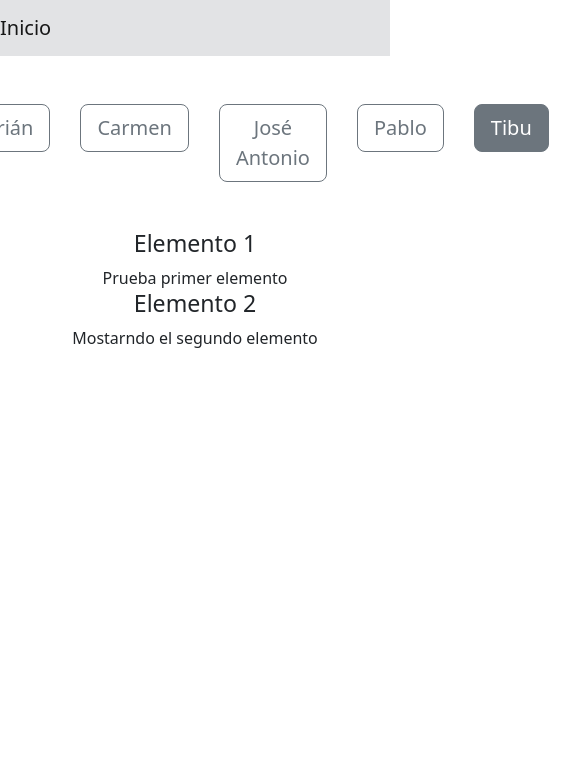
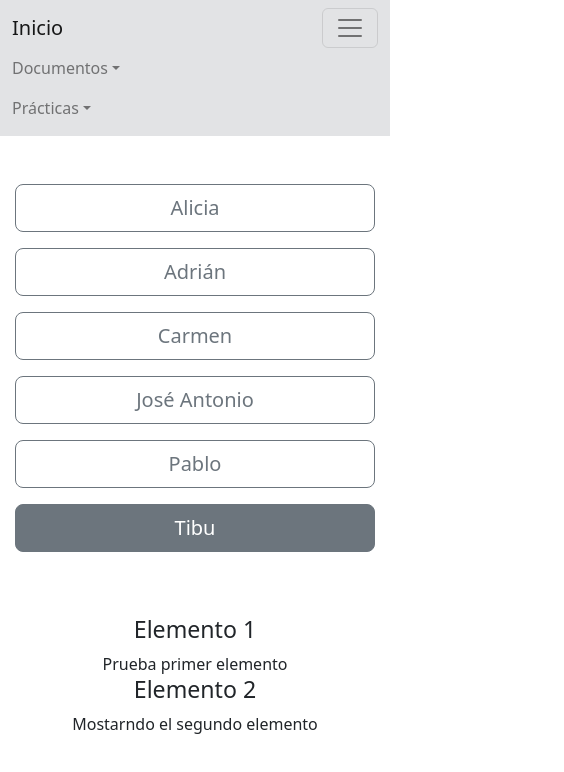
Before and after one commit to tmaygon609/reactGitPageProyect, a React (Create React App) app: page /practica1/tibu in a window 390 px wide. Shown: the top 772 px of the page, 564 px wide, since content can reach past the window. Built offline with nearby package versions, Linux system fonts and the light colour scheme.

Commit message:
responsive

```diff
--- a/src/components/Menu.js
+++ b/src/components/Menu.js
@@ -1,24 +1,26 @@
 import React, { useState } from "react";
 import { NavLink } from "react-router-dom";
-import { Dropdown, DropdownToggle, DropdownMenu, DropdownItem } from 'reactstrap';
+import { Dropdown, DropdownToggle, DropdownMenu, DropdownItem, NavbarToggler, Collapse, Navbar } from 'reactstrap';
 import 'bootstrap/dist/css/bootstrap.min.css';
 
 function Menu() {
     const [dropdownOpen1, setDropdownOpen1] = useState(false);
     const [dropdownOpen2, setDropdownOpen2] = useState(false);
+    const [isOpen, setIsOpen] = useState(false);
 
     const toggleDropdown1 = () => setDropdownOpen1(!dropdownOpen1);
     const toggleDropdown2 = () => setDropdownOpen2(!dropdownOpen2);
+    const toggle = () => setIsOpen(!isOpen);
 
     return (
-        <nav className="navbar navbar-expand-lg navbar-light bg-secondary-subtle sticky-top">
+        <Navbar expand="lg" light className="bg-secondary-subtle" sticky="top">
             <div className="container-fluid">
                 <NavLink className="navbar-brand" to="/">
                     Inicio
                 </NavLink>
-                <div className="collapse navbar-collapse" id="navbarNav">
+                <NavbarToggler onClick={toggle} />
+                <Collapse isOpen={!isOpen} navbar>
                     <ul className="navbar-nav">
-
                         <li className="nav-item dropdown">
                             <Dropdown isOpen={dropdownOpen1} toggle={toggleDropdown1}>
                                 <DropdownToggle nav caret>
@@ -59,9 +61,9 @@ function Menu() {
                             </Dropdown>
                         </li>
                     </ul>
-                </div>
+                </Collapse>
             </div>
-        </nav>
+        </Navbar>
     );
 }
 
--- a/src/pages/RutasAnidadas.js
+++ b/src/pages/RutasAnidadas.js
@@ -2,28 +2,30 @@ import { Outlet, NavLink } from "react-router-dom";
 
 function RutasAnidadas() {
     return (
-        <div className="text-center my-5 ">
-            <div className="d-flex justify-content-center">
-                <div className="col">
-                    <NavLink to={"alicia"} className="btn btn-outline-secondary btn-lg" activeClassName="active">Alicia</NavLink>
+        <div className="text-center my-5">
+
+            <div className="d-flex flex-wrap justify-content-center">
+                <div className="col-xl-2 col-lg-3 col-md-4 col-sm-6 mb-3">
+                    <NavLink to={"alicia"} className="btn btn-outline-secondary btn-lg btn-block" activeClassName="active">Alicia</NavLink>
                 </div>
-                <div className="col">
-                    <NavLink to={"adrian"} className="btn btn-outline-secondary btn-lg" activeClassName="active">Adrián</NavLink>
+                <div className="col-xl-2 col-lg-3 col-md-4 col-sm-6 mb-3">
+                    <NavLink to={"adrian"} className="btn btn-outline-secondary btn-lg btn-block" activeClassName="active">Adrián</NavLink>
                 </div>
-                <div className="col">
-                    <NavLink to={"carmen"} className="btn btn-outline-secondary btn-lg" activeClassName="active">Carmen</NavLink>
+                <div className="col-xl-2 col-lg-3 col-md-4 col-sm-6 mb-3">
+                    <NavLink to={"carmen"} className="btn btn-outline-secondary btn-lg btn-block" activeClassName="active">Carmen</NavLink>
                 </div>
-                <div className="col">
-                    <NavLink to={"joseantonio"} className="btn btn-outline-secondary btn-lg" activeClassName="active">José Antonio</NavLink>
+                <div className="col-xl-2 col-lg-3 col-md-4 col-sm-6 mb-3">
+                    <NavLink to={"joseantonio"} className="btn btn-outline-secondary btn-lg btn-block" activeClassName="active">José Antonio</NavLink>
                 </div>
-                <div className="col">
-                    <NavLink to={"pablo"} className="btn btn-outline-secondary btn-lg" activeClassName="active">Pablo</NavLink>
+                <div className="col-xl-2 col-lg-3 col-md-4 col-sm-6 mb-3">
+                    <NavLink to={"pablo"} className="btn btn-outline-secondary btn-lg btn-block" activeClassName="active">Pablo</NavLink>
                 </div>
-                <div className="col">
-                    <NavLink to={"tibu"} className="btn btn-outline-secondary btn-lg" activeClassName="active">Tibu</NavLink>
+                <div className="col-xl-2 col-lg-3 col-md-4 col-sm-6 mb-3">
+                    <NavLink to={"tibu"} className="btn btn-outline-secondary btn-lg btn-block" activeClassName="active">Tibu</NavLink>
                 </div>
             </div>
-            <div className="mt-5 d-flex justify-content-center">
+
+            <div className="mt-5">
                 <Outlet/>
             </div>
         </div>
```
